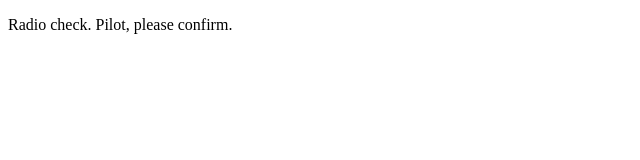
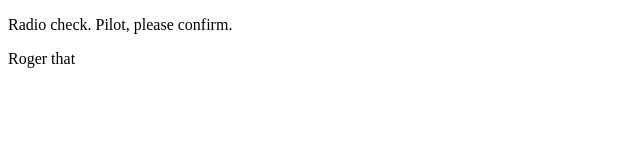
Before and after one commit to sdale0321/firstCollaboration, a plain HTML site: page communication-log-control/index.html in a window 1280 px wide. Shown: the full height of the page, 0-640 px from the left. Drawn offline with Linux system fonts and the light colour scheme.

Commit message:
Roger that

```diff
--- a/communication-log-control/index.html
+++ b/communication-log-control/index.html
@@ -2,5 +2,6 @@
 <html>
    <body>
       <p>Radio check. Pilot, please confirm.</p>
+      <p>Roger that</p>
    </body>
 </html>
```
